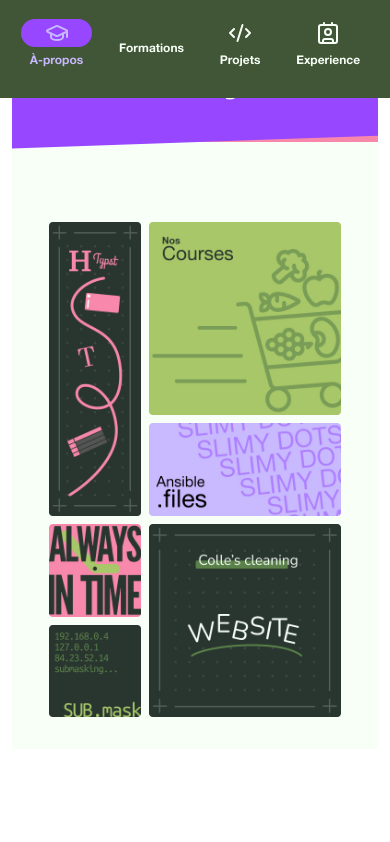
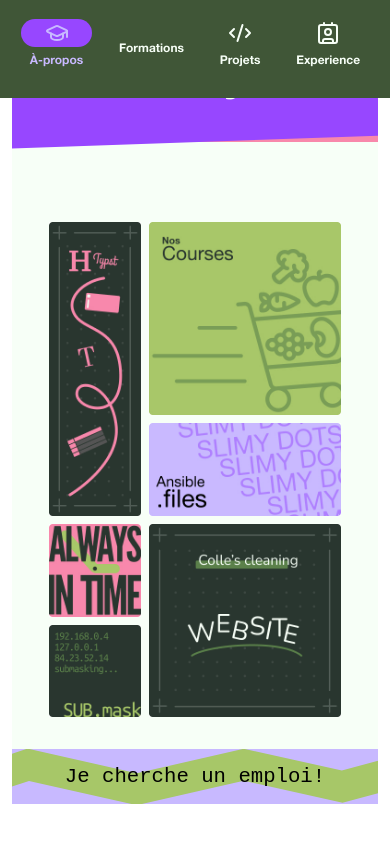
Before and after one commit to hana-curry/portfolio, a SvelteKit app: page / in a window 390 px wide. Shown: the part 746-1588 px from the top of the page. Built offline with nearby package versions, Linux system fonts and the light colour scheme; some icons are missing.

Commit message:
feat: looking for jobs section mobile & desktop

```diff
--- /dev/null
+++ b/src/components/looking-for-jobs/looking-for-jobs-section.svelte
@@ -0,0 +1,45 @@
+<section>
+    <a href="mailto:hana.colle@proton.me">
+        <h2>Je cherche un emploi!</h2>
+        <img src="/assets/looking-for-jobs-artifact.svg" aria-hidden="true" alt="">
+    </a>
+</section>
+
+<style>
+    section > a {
+        display: block;
+        position: relative;
+        height: fit-content;
+        background-color: var(--color-primary-300);
+        transition-duration: 200ms;
+
+        img {
+            position: absolute;
+            width: 100%;
+            height: 100%;
+            inset: 0;
+            object-fit: cover;
+            transition-duration: 200ms;
+        }
+
+        h2 {
+            display: flex;
+            justify-content: center;
+            align-items: center;
+            position: relative;
+            z-index: 11;
+            font-family: var(--font-rubik-mono);
+            color: var(--color-dark);
+            font-size: 5.3vw;
+            padding: .75rem 0;
+            text-wrap: nowrap;
+        }
+    }
+
+    section > a:hover {
+        background-color: var(--color-primary-200);
+        img {
+            opacity: 0.4;
+        }
+    }
+</style>
--- a/src/routes/+page.svelte
+++ b/src/routes/+page.svelte
@@ -1,9 +1,11 @@
 <script>
     import HeroSection from "../components/hero/hero-section.svelte";
+    import LookingForJobsSection from "../components/looking-for-jobs/looking-for-jobs-section.svelte";
     import ProjectsSection from "../components/projects/projects-section.svelte";
 
 </script>
 <main class="pt-33.75 px-3 pb-25 lg:px-6 lg:pb-6 lg:pt-20">
     <HeroSection />
     <ProjectsSection />
+    <LookingForJobsSection />
 </main>
```
Also changed, not shown: static/assets/looking-for-jobs-artifact.svg (added).
